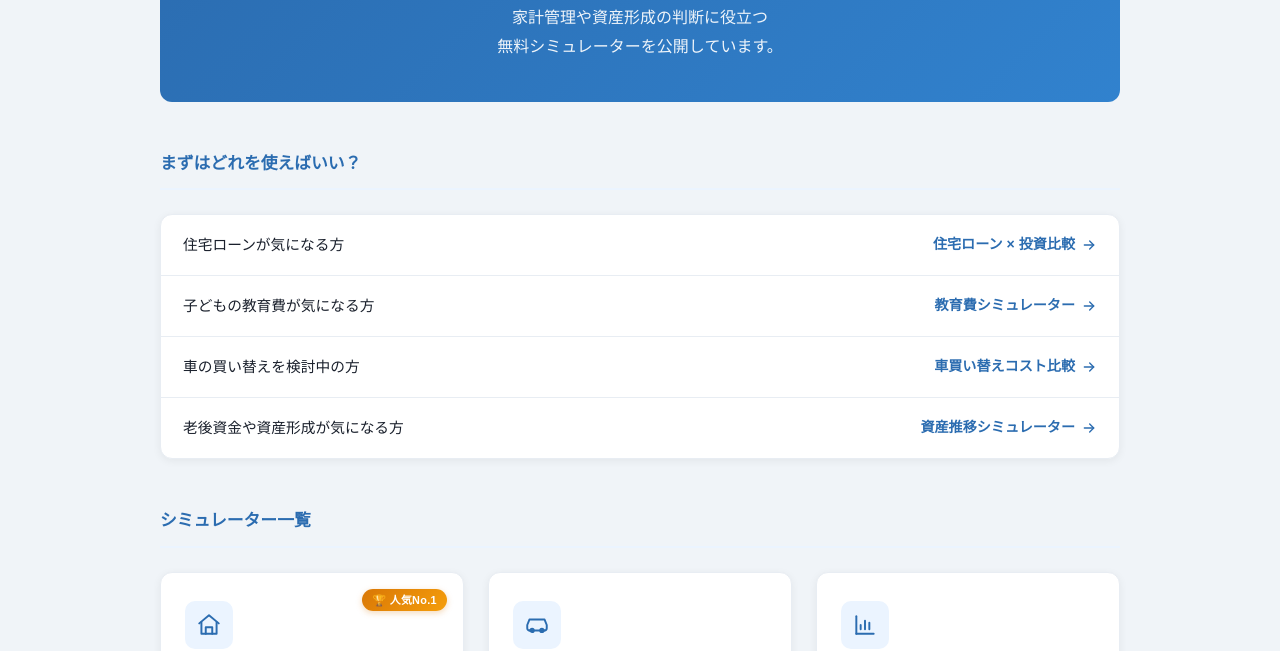
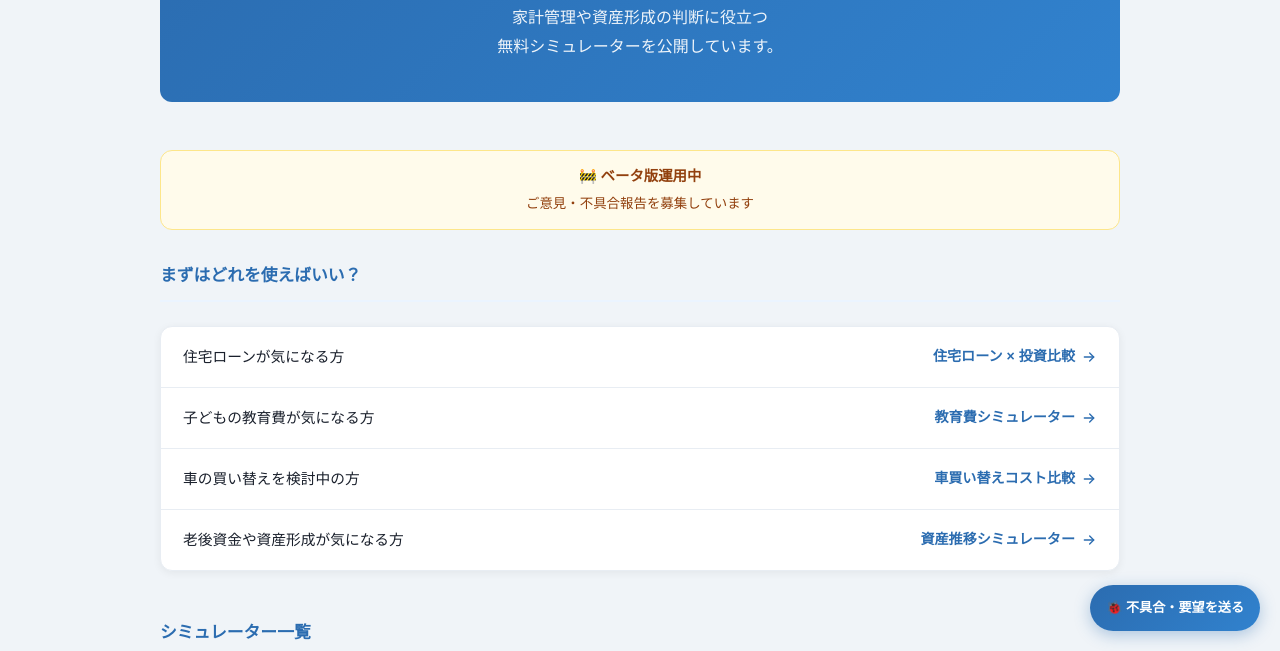
Before and after one commit to kylek88-lab/financial-tools-lab, a plain HTML site: page index.html in a window 1280 px wide. Shown: the part 149-800 px from the top of the page. Drawn offline with Linux system fonts and the light colour scheme.

Commit message:
Add files via upload

```diff
--- a/index.html
+++ b/index.html
@@ -39,6 +39,14 @@
     function gtag(){dataLayer.push(arguments);}
     gtag('js', new Date());
     gtag('config', 'G-32YGB007DL');
+  </script>
+  <!-- Microsoft Clarity -->
+  <script type="text/javascript">
+    (function(c,l,a,r,i,t,y){
+        c[a]=c[a]||function(){(c[a].q=c[a].q||[]).push(arguments)};
+        t=l.createElement(r);t.async=1;t.src="https://www.clarity.ms/tag/"+i;
+        y=l.getElementsByTagName(r)[0];y.parentNode.insertBefore(t,y);
+    })(window, document, "clarity", "script", "x7zt8kdy69");
   </script>
   <style>
     * { box-sizing: border-box; margin: 0; padding: 0; }
@@ -540,6 +548,75 @@
       color: #1e4e8c;
       outline: none;
     }
+
+    /* フィードバック導線 */
+    .feedback-banner {
+      display: block;
+      background: #fffbeb;
+      border: 1px solid #fde68a;
+      border-radius: var(--radius);
+      padding: 14px 18px;
+      margin-bottom: 32px;
+      text-align: center;
+      text-decoration: none;
+      color: #92400e;
+      line-height: 1.65;
+      transition: background 0.15s ease, border-color 0.15s ease;
+    }
+
+    .feedback-banner:hover,
+    .feedback-banner:focus-visible {
+      background: #fef3c7;
+      border-color: #fcd34d;
+      outline: none;
+    }
+
+    .feedback-banner-title {
+      display: block;
+      font-size: 0.9rem;
+      font-weight: 700;
+      margin-bottom: 4px;
+    }
+
+    .feedback-banner-text {
+      display: block;
+      font-size: 0.84rem;
+    }
+
+    .feedback-fab {
+      position: fixed;
+      bottom: 20px;
+      right: 20px;
+      z-index: 100;
+      display: inline-flex;
+      align-items: center;
+      gap: 6px;
+      padding: 12px 16px;
+      background: linear-gradient(135deg, var(--primary), var(--primary-light));
+      color: #fff;
+      font-size: 0.82rem;
+      font-weight: 600;
+      text-decoration: none;
+      border-radius: 999px;
+      box-shadow: 0 4px 16px rgba(43, 108, 176, 0.35);
+      transition: transform 0.15s ease, box-shadow 0.15s ease;
+    }
+
+    .feedback-fab:hover,
+    .feedback-fab:focus-visible {
+      transform: translateY(-2px);
+      box-shadow: 0 6px 20px rgba(43, 108, 176, 0.45);
+      outline: none;
+    }
+
+    @media (max-width: 480px) {
+      .feedback-fab {
+        bottom: 16px;
+        right: 16px;
+        padding: 10px 14px;
+        font-size: 0.78rem;
+      }
+    }
   </style>
 </head>
 <body>
@@ -552,6 +629,16 @@
         無料シミュレーターを公開しています。
       </p>
     </header>
+
+    <a
+      href="https://docs.google.com/forms/d/e/1FAIpQLSeqHJlzKBRaZ2g6sFiLhZeudxdY3_sXNTKViGENJ3mCx89akw/viewform?usp=header"
+      class="feedback-banner"
+      target="_blank"
+      rel="noopener noreferrer"
+    >
+      <span class="feedback-banner-title">🚧 ベータ版運用中</span>
+      <span class="feedback-banner-text">ご意見・不具合報告を募集しています</span>
+    </a>
 
     <!-- 導線ガイド -->
     <section class="section" aria-labelledby="guide-heading">
@@ -851,5 +938,13 @@
       });
     })();
   </script>
+
+  <a
+    href="https://docs.google.com/forms/d/e/1FAIpQLSeqHJlzKBRaZ2g6sFiLhZeudxdY3_sXNTKViGENJ3mCx89akw/viewform?usp=header"
+    class="feedback-fab"
+    target="_blank"
+    rel="noopener noreferrer"
+    aria-label="不具合・要望をGoogleフォームで送る"
+  >🐞 不具合・要望を送る</a>
 </body>
 </html>
```
Also changed, not shown: privacy.html (+8 -0 lines).
